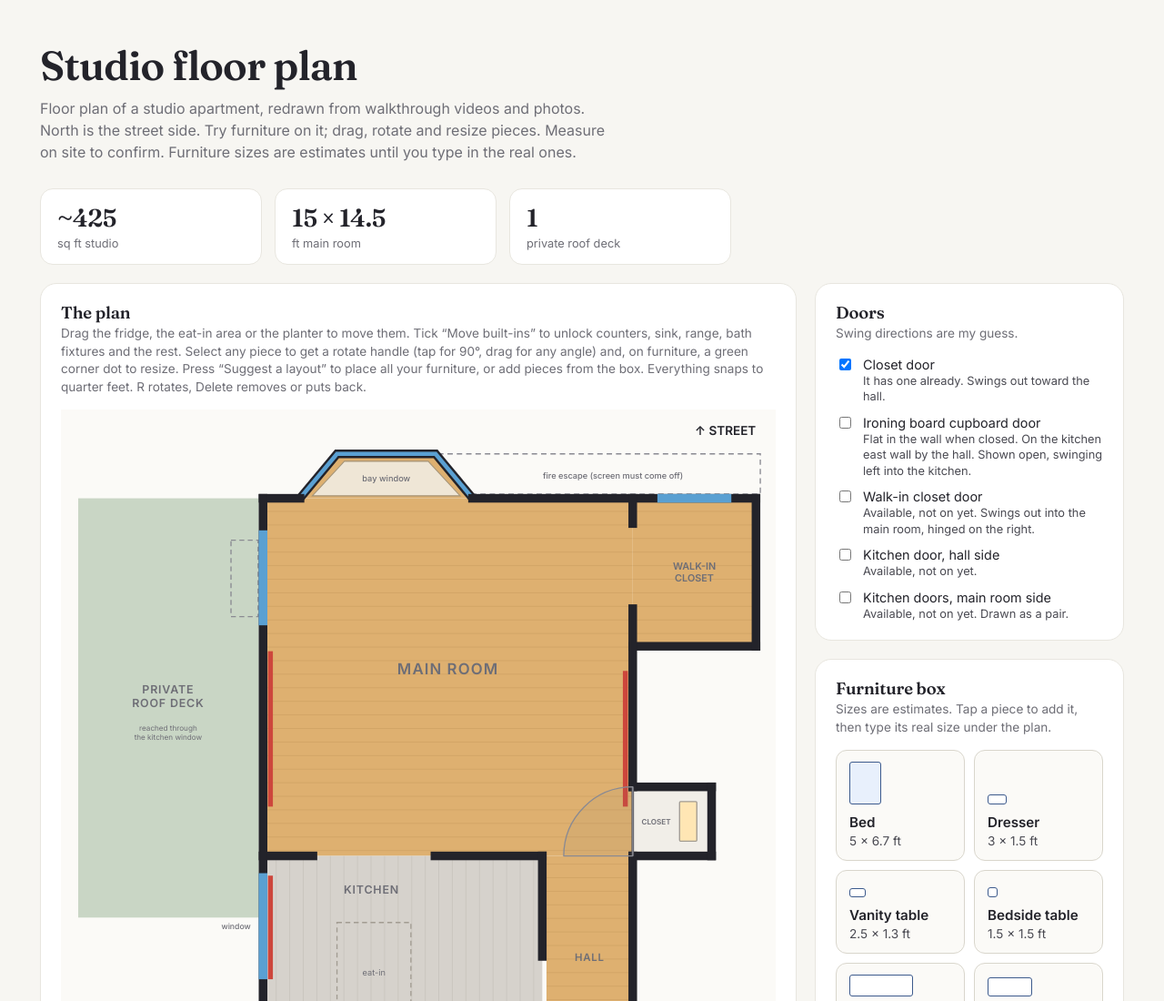
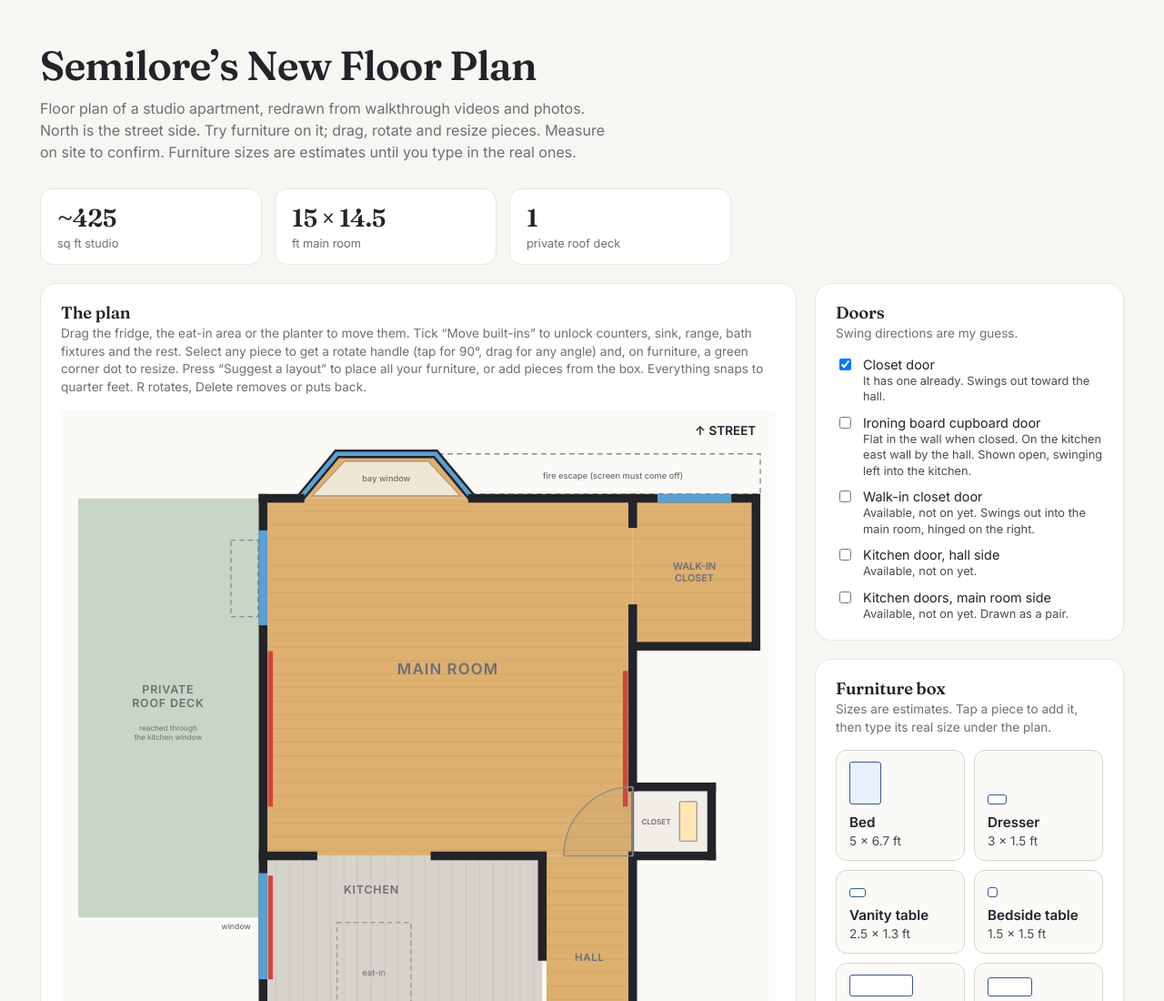
Before and after one commit to oakintel/floor-plan, a plain HTML site: page index.html in a window 1280 px wide. Shown: the top 1100 px of the page at 91% size. Drawn offline with Linux system fonts and the light colour scheme.

Commit message:
Rename page to Semilore's New Floor Plan

```diff
--- a/index.html
+++ b/index.html
@@ -3,7 +3,7 @@
 <head>
 <meta charset="utf-8">
 <meta name="viewport" content="width=device-width, initial-scale=1">
-<title>Studio floor plan</title>
+<title>Semilore’s New Floor Plan</title>
 <link rel="preconnect" href="https://fonts.googleapis.com">
 <link rel="preconnect" href="https://fonts.gstatic.com" crossorigin>
 <link href="https://fonts.googleapis.com/css2?family=Fraunces:opsz,wght@9..144,500;9..144,600&family=Inter:wght@400;500;600&display=swap" rel="stylesheet">
@@ -61,7 +61,7 @@
 </head>
 <body>
 <div class="page">
-  <h1>Studio floor plan</h1>
+  <h1>Semilore’s New Floor Plan</h1>
   <p class="sub">Floor plan of a studio apartment, redrawn from walkthrough videos and photos. North is the street side. Try furniture on it; drag, rotate and resize pieces. Measure on site to confirm. Furniture sizes are estimates until you type in the real ones.</p>
 
   <div class="tiles">
```
